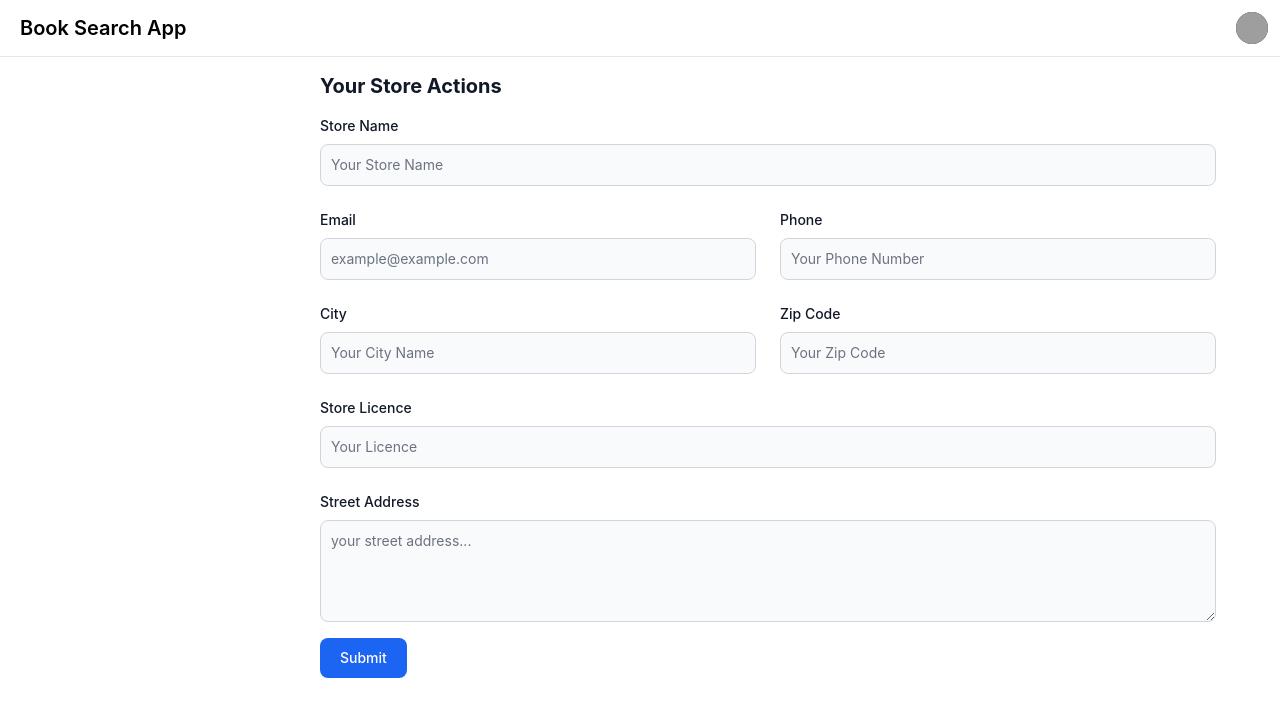
After one commit to tyrodevstech/books-searching-project, a Django app: page /store/ in a window 1280 px wide. The commit adds this page. Shown: the top 717 px of the page. Run offline with Django 4.2, Linux system fonts and the light colour scheme; the visitor is signed in with stand-in values (Sample User, id 1); data comes from the database, SQL or seed files in the repository; data that the repository does not hold is empty; some libraries are stand-ins or nearby versions; grey boxes are pictures that could not be loaded.

Commit message:
Store Work Updates

```diff
--- a/app_book/forms.py
+++ b/app_book/forms.py
@@ -48,6 +48,12 @@ class StoreForm(forms.ModelForm):
         model = StoreModel
         fields = "__all__"
 
-        # widgets = {
-        #     'name': forms.TextInput(attrs={'class': 'form-control', 'placeholder': 'Your Name', 'required': 'required'}),
-        # }
+        widgets = {
+            'name': forms.TextInput(attrs={'class': 'bg-gray-50 border border-gray-300 text-gray-900 text-sm rounded-lg focus:ring-blue-600 focus:border-blue-600 block w-full p-2.5 dark:bg-gray-700 dark:border-gray-600 dark:placeholder-gray-400 dark:text-white dark:focus:ring-blue-500 dark:focus:border-blue-500', 'placeholder': 'Your Store Name', 'required': 'required'}),
+            'email': forms.EmailInput(attrs={'class': 'bg-gray-50 border border-gray-300 text-gray-900 text-sm rounded-lg focus:ring-blue-600 focus:border-blue-600 block w-full p-2.5 dark:bg-gray-700 dark:border-gray-600 dark:placeholder-gray-400 dark:text-white dark:focus:ring-blue-500 dark:focus:border-blue-500', 'placeholder': 'example@example.com'}),
+            'phone': forms.TextInput(attrs={'class': 'bg-gray-50 border border-gray-300 text-gray-900 text-sm rounded-lg focus:ring-blue-600 focus:border-blue-600 block w-full p-2.5 dark:bg-gray-700 dark:border-gray-600 dark:placeholder-gray-400 dark:text-white dark:focus:ring-blue-500 dark:focus:border-blue-500', 'placeholder': 'Your Phone Number', 'required': 'required'}),
+            'street': forms.Textarea(attrs={'class': 'block p-2.5 w-full text-sm text-gray-900 bg-gray-50 rounded-lg border border-gray-300 focus:ring-blue-500 focus:border-blue-500 dark:bg-gray-700 dark:border-gray-600 dark:placeholder-gray-400 dark:text-white dark:focus:ring-blue-500 dark:focus:border-blue-500', 'rows': '4', 'placeholder': 'your street address...', 'required': 'required'}),
+            'city': forms.TextInput(attrs={'class': 'bg-gray-50 border border-gray-300 text-gray-900 text-sm rounded-lg focus:ring-blue-600 focus:border-blue-600 block w-full p-2.5 dark:bg-gray-700 dark:border-gray-600 dark:placeholder-gray-400 dark:text-white dark:focus:ring-blue-500 dark:focus:border-blue-500', 'placeholder': 'Your City Name', 'required': 'required'}),
+            'zip_code': forms.NumberInput(attrs={'class': 'bg-gray-50 border border-gray-300 text-gray-900 text-sm rounded-lg focus:ring-blue-600 focus:border-blue-600 block w-full p-2.5 dark:bg-gray-700 dark:border-gray-600 dark:placeholder-gray-400 dark:text-white dark:focus:ring-blue-500 dark:focus:border-blue-500', 'placeholder': 'Your Zip Code', 'required': 'required'}),
+            'licence': forms.TextInput(attrs={'class': 'bg-gray-50 border border-gray-300 text-gray-900 text-sm rounded-lg focus:ring-blue-600 focus:border-blue-600 block w-full p-2.5 dark:bg-gray-700 dark:border-gray-600 dark:placeholder-gray-400 dark:text-white dark:focus:ring-blue-500 dark:focus:border-blue-500', 'placeholder': 'Your Licence', 'required': 'required'}),
+        }
--- a/app_book/urls.py
+++ b/app_book/urls.py
@@ -11,4 +11,5 @@ urlpatterns = [
     path("registration/", registration_view, name="registration"),
     path("dashboard/", dashboard_view, name="dashboard"),
     path("update-profile/", update_profile_view, name="update_profile"),
+    path("store/", store_view, name="store"),
 ]
--- a/app_book/views.py
+++ b/app_book/views.py
@@ -1,5 +1,4 @@
 from django.shortcuts import render, redirect, HttpResponse, get_object_or_404
-from app_book.forms import CustomUserCreationForm, UserRegistrationForm, CustomUserChangeForm
 from django.contrib.auth import authenticate, login, logout
 from django.contrib.auth.decorators import login_required
 from django.contrib import messages
@@ -7,8 +6,9 @@ from django.core.mail import send_mail
 from django.conf import settings
 import random
 
-from app_book.models import User
+from app_book.models import User, StoreModel
 from app_book.decorators import custom_dec
+from app_book.forms import CustomUserCreationForm, UserRegistrationForm, CustomUserChangeForm, StoreForm
 
 
 # Create your views here.
@@ -76,7 +76,7 @@ def registration_view(request):
 
 
 @login_required(login_url='app_book:login')
-@custom_dec
+# @custom_dec
 def dashboard_view(request):
     if not request.user.is_verified:
         user = get_object_or_404(User, id=request.user.id)
@@ -100,4 +100,39 @@ def dashboard_view(request):
 
 @login_required(login_url='app_book:login')
 def update_profile_view(request):
-        return render(request, 'dashboard/update_profile.html')
+    return render(request, 'dashboard/update_profile.html')
+
+
+@login_required(login_url='app_book:login')
+def store_view(request):
+    user = get_object_or_404(User, id=request.user.id)
+    has_instance = hasattr(request.user, 'storemodel')
+
+    if has_instance:
+        store_obj = get_object_or_404(StoreModel, user=user)
+        form = StoreForm(instance=store_obj)
+    else:
+        form = StoreForm()
+
+    if request.method == 'POST':
+        if has_instance:
+            form = StoreForm(request.POST, instance=store_obj)
+        else:
+            form = StoreForm(request.POST)
+
+        if form.is_valid():
+            new_form = form.save(commit=False)
+            new_form.user = user
+            new_form.save()
+
+            if has_instance:
+                messages.success(request, 'Store Updated successfully !')
+            else:
+                messages.success(request, 'Store Created successfully !')
+
+            return redirect('app_book:add_store')
+
+    context = {
+        "form": form
+    }
+    return render(request, 'dashboard/store.html', context)
--- a/static/dashboard/css/output.css
+++ b/static/dashboard/css/output.css
@@ -664,16 +664,12 @@ video {
   margin-right: 0.75rem;
 }
 
-.mt-14 {
-  margin-top: 3.5rem;
+.mt-16 {
+  margin-top: 4rem;
 }
 
 .mt-4 {
   margin-top: 1rem;
-}
-
-.mt-16 {
-  margin-top: 4rem;
 }
 
 .block {
--- a/templates/dashboard/base.html
+++ b/templates/dashboard/base.html
@@ -33,7 +33,7 @@
                </button>
                <a href="#" class="flex ml-2 md:mr-24">
                   <!-- <img src="https://flowbite.com/docs/images/logo.svg" class="h-8 mr-3" alt="FlowBite Logo" /> -->
-                  <span class="self-center text-xl font-semibold sm:text-2xl whitespace-nowrap dark:text-white">Book
+                  <span class="self-center text-xl font-semibold sm:text-2xl whitespace-nowrap ">Book
                      Search App</span>
                </a>
             </div>
@@ -94,6 +94,19 @@
                      <path d="M12 2.252A8.014 8.014 0 0117.748 8H12V2.252z"></path>
                   </svg>
                   <span class="ml-3">Dashboard</span>
+               </a>
+            </li>
+            <li>
+               <a href="{% url 'app_book:store' %}"
+                  class="flex items-center p-2 text-gray-900 rounded-lg dark:text-white hover:bg-gray-100 dark:hover:bg-gray-700">
+                  <svg aria-hidden="true"
+                     class="flex-shrink-0 w-6 h-6 text-gray-500 transition duration-75 dark:text-gray-400 group-hover:text-gray-900 dark:group-hover:text-white"
+                     fill="currentColor" viewBox="0 0 20 20" xmlns="http://www.w3.org/2000/svg">
+                     <path fill-rule="evenodd"
+                        d="M5 4a3 3 0 00-3 3v6a3 3 0 003 3h10a3 3 0 003-3V7a3 3 0 00-3-3H5zm-1 9v-1h5v2H5a1 1 0 01-1-1zm7 1h4a1 1 0 001-1v-1h-5v2zm0-4h5V8h-5v2zM9 8H4v2h5V8z"
+                        clip-rule="evenodd"></path>
+                  </svg>
+                  <span class="flex-1 ml-3 whitespace-nowrap">Store Action</span>
                </a>
             </li>
             <li>
@@ -167,19 +180,7 @@
                   <span class="flex-1 ml-3 whitespace-nowrap">Sign In</span>
                </a>
             </li>
-            <li>
-               <a href="#"
-                  class="flex items-center p-2 text-gray-900 rounded-lg dark:text-white hover:bg-gray-100 dark:hover:bg-gray-700">
-                  <svg aria-hidden="true"
-                     class="flex-shrink-0 w-6 h-6 text-gray-500 transition duration-75 dark:text-gray-400 group-hover:text-gray-900 dark:group-hover:text-white"
-                     fill="currentColor" viewBox="0 0 20 20" xmlns="http://www.w3.org/2000/svg">
-                     <path fill-rule="evenodd"
-                        d="M5 4a3 3 0 00-3 3v6a3 3 0 003 3h10a3 3 0 003-3V7a3 3 0 00-3-3H5zm-1 9v-1h5v2H5a1 1 0 01-1-1zm7 1h4a1 1 0 001-1v-1h-5v2zm0-4h5V8h-5v2zM9 8H4v2h5V8z"
-                        clip-rule="evenodd"></path>
-                  </svg>
-                  <span class="flex-1 ml-3 whitespace-nowrap">Sign Up</span>
-               </a>
-            </li>
+
          </ul>
       </div>
    </aside>
@@ -188,7 +189,26 @@
       {% block main_content %} {% endblock main_content %}
    </main>
 
+   {% if messages %}
+   {% for message in messages %}
+   {% if message.tags == 'success' %}
+   <div id="msg_text" style="display:none;">{{ message }}</div>
+   {% endif %}
+   {% endfor %}
+   {% endif %}
+
    <script src="https://cdnjs.cloudflare.com/ajax/libs/flowbite/1.6.4/flowbite.min.js"></script>
+   <script src="{% static 'js/jquery-3.4.1.min.js' %}"></script>
+   <script src="{% static 'js/tata.js' %}"></script>
+   <script>
+      if ($('#msg_text').text() != '') {
+         tata.success('Notification', $('#msg_text').text(), {
+            position: 'tr',
+            duration: 10000
+         })
+      }
+   </script>
+
    {% block script %} {% endblock script %}
 </body>
 
--- /dev/null
+++ b/templates/dashboard/store.html
@@ -0,0 +1,68 @@
+{% extends 'dashboard/base.html' %}
+{% load static %}
+{% block title %}Store | Update Profile {% endblock title %}
+
+
+{% block main_content %}
+
+
+<section class="bg-white dark:bg-gray-900 max-w-4xl mx-auto">
+    <h2 class="mb-4 text-xl font-bold text-gray-900 dark:text-white">Your Store Actions</h2>
+    <form method="POST">
+        {% csrf_token %}
+        <div class="grid gap-4 mb-4 sm:grid-cols-2 sm:gap-6 sm:mb-5">
+            <div class="sm:col-span-2">
+                <label for="name" class="block mb-2 text-sm font-medium text-gray-900 dark:text-white">Store
+                    Name</label>
+                {{ form.name }}
+                {{ form.name.errors }}
+            </div>
+            <div class="w-full">
+                <label for="brand" class="block mb-2 text-sm font-medium text-gray-900 dark:text-white">Email</label>
+                {{ form.email }}
+                {{ form.email.errors }}
+            </div>
+            <div class="w-full">
+                <label for="price" class="block mb-2 text-sm font-medium text-gray-900 dark:text-white">Phone</label>
+                {{ form.phone }}
+                {{ form.phone.errors }}
+            </div>
+            <div>
+                <label for="category"
+                    class="block mb-2 text-sm font-medium text-gray-900 dark:text-white">City</label>
+                {{ form.city }}
+                {{ form.city.errors }}
+            </div>
+            <div>
+                <label for="item-weight" class="block mb-2 text-sm font-medium text-gray-900 dark:text-white">Zip Code</label>
+                {{ form.zip_code }}
+                {{ form.zip_code.errors }}
+            </div>
+            <div class="sm:col-span-2">
+                <label for="name" class="block mb-2 text-sm font-medium text-gray-900 dark:text-white">Store Licence</label>
+                {{ form.licence }}
+                {{ form.licence.errors }}
+            </div>
+            <div class="sm:col-span-2">
+                <label for="description"
+                    class="block mb-2 text-sm font-medium text-gray-900 dark:text-white">Street Address</label>
+                {{ form.street }}
+                {{ form.street.errors }}
+            </div>
+        </div>
+        <div class="flex items-center space-x-4">
+            <button type="submit"
+                class="text-white bg-blue-600 hover:bg-blue-800 focus:ring-4 focus:outline-none focus:ring-blue-300 font-medium rounded-lg text-sm px-5 py-2.5 text-center dark:bg-blue-600 dark:hover:bg-blue-700 dark:focus:ring-blue-800">
+                Submit
+            </button>
+        </div>
+    </form>
+</section>
+{% endblock main_content %}
+
+
+{% block script %}
+<script>
+    document.querySelector(".errorlist").style.color = "#ff0000";
+</script>
+{% endblock script %}
```
Also changed, not shown: other parts of static/dashboard/css/output.css (+4 -41 lines), app_book/models.py (+7 -2 lines), 1 other file.
